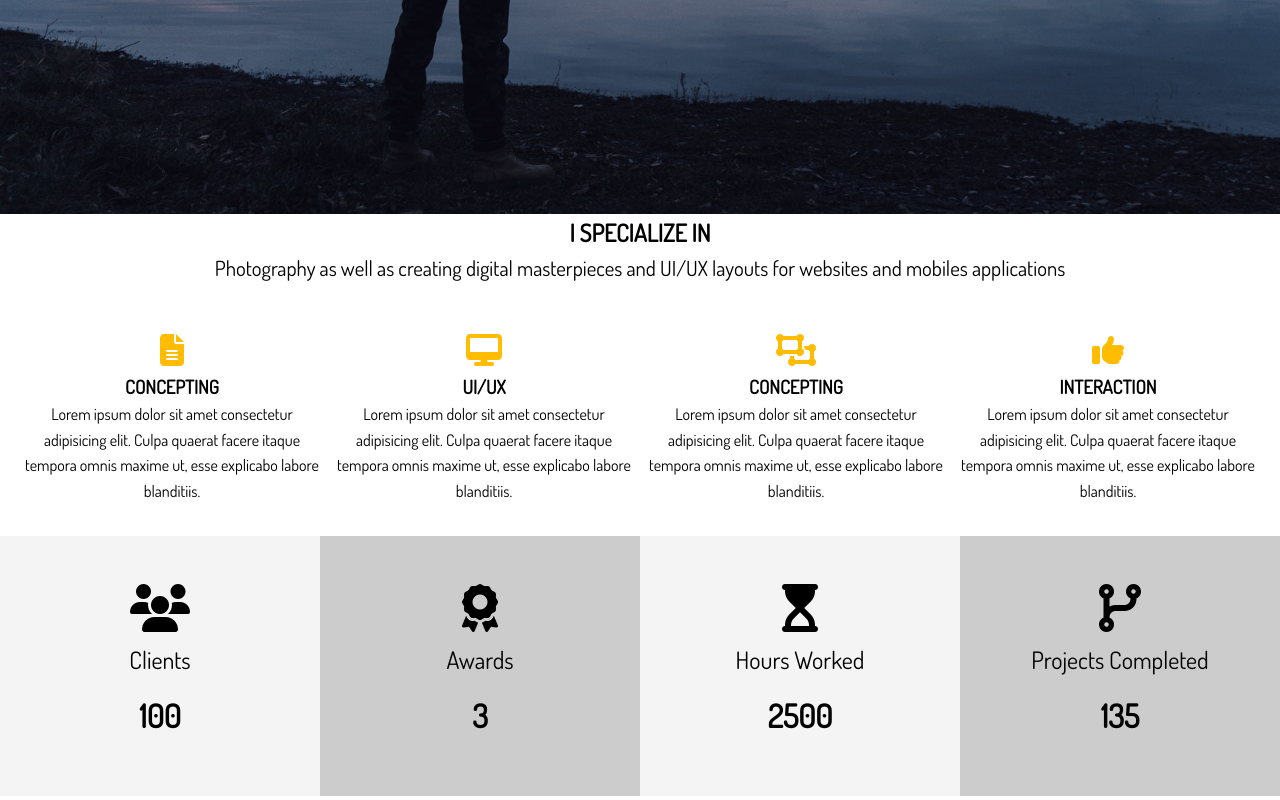
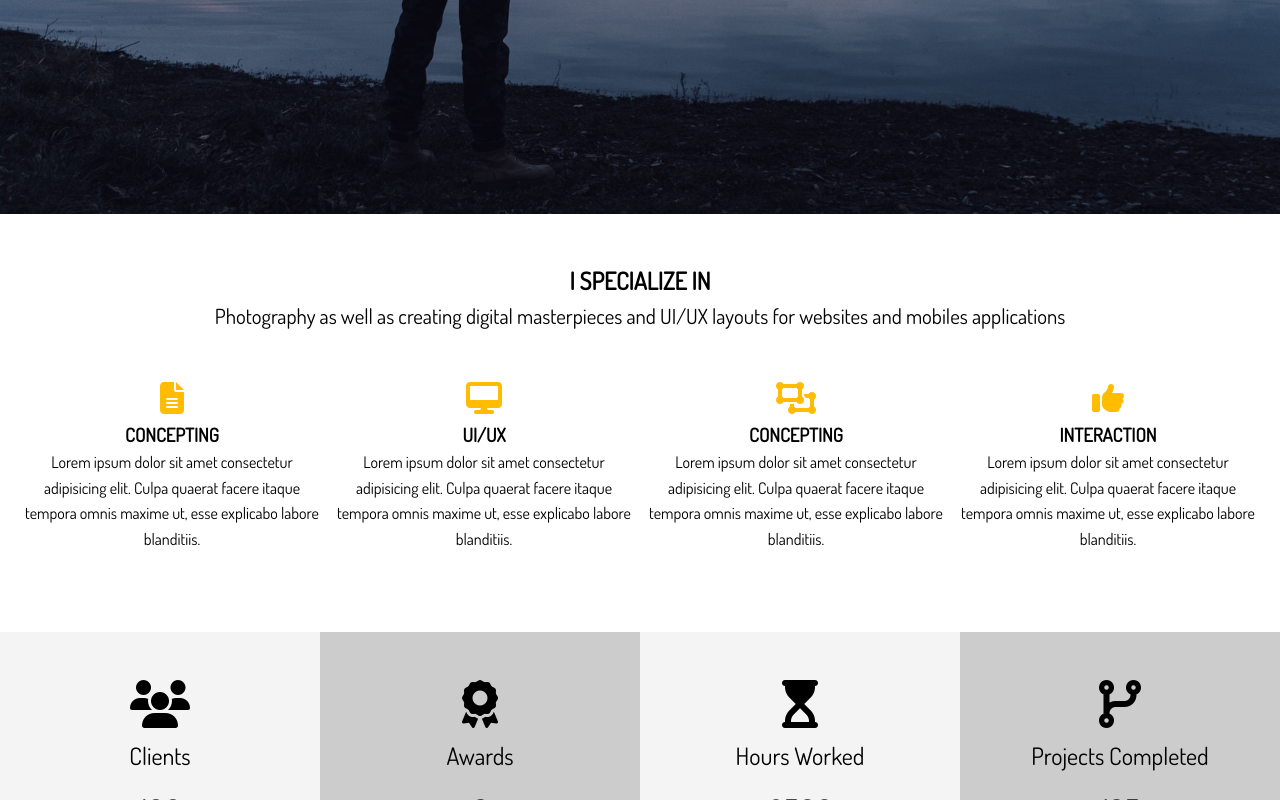
Before and after one commit to Grodriggues/personal-blog-example, a website: page dist/index.html in a window 1280 px wide. Shown: the part 586-1386 px from the top of the page. Drawn offline with Linux system fonts and the light colour scheme.

Commit message:
adding padding to home-a class

```diff
--- a/dist/index.html
+++ b/dist/index.html
@@ -46,7 +46,7 @@
 
     <!-- Section A: Specialize -->
 
-    <section id="home-a" class="text-center">
+    <section id="home-a" class="text-center py-3">
       <div class="container">
         <h2 class="section-title">
           I Specialize in
```
